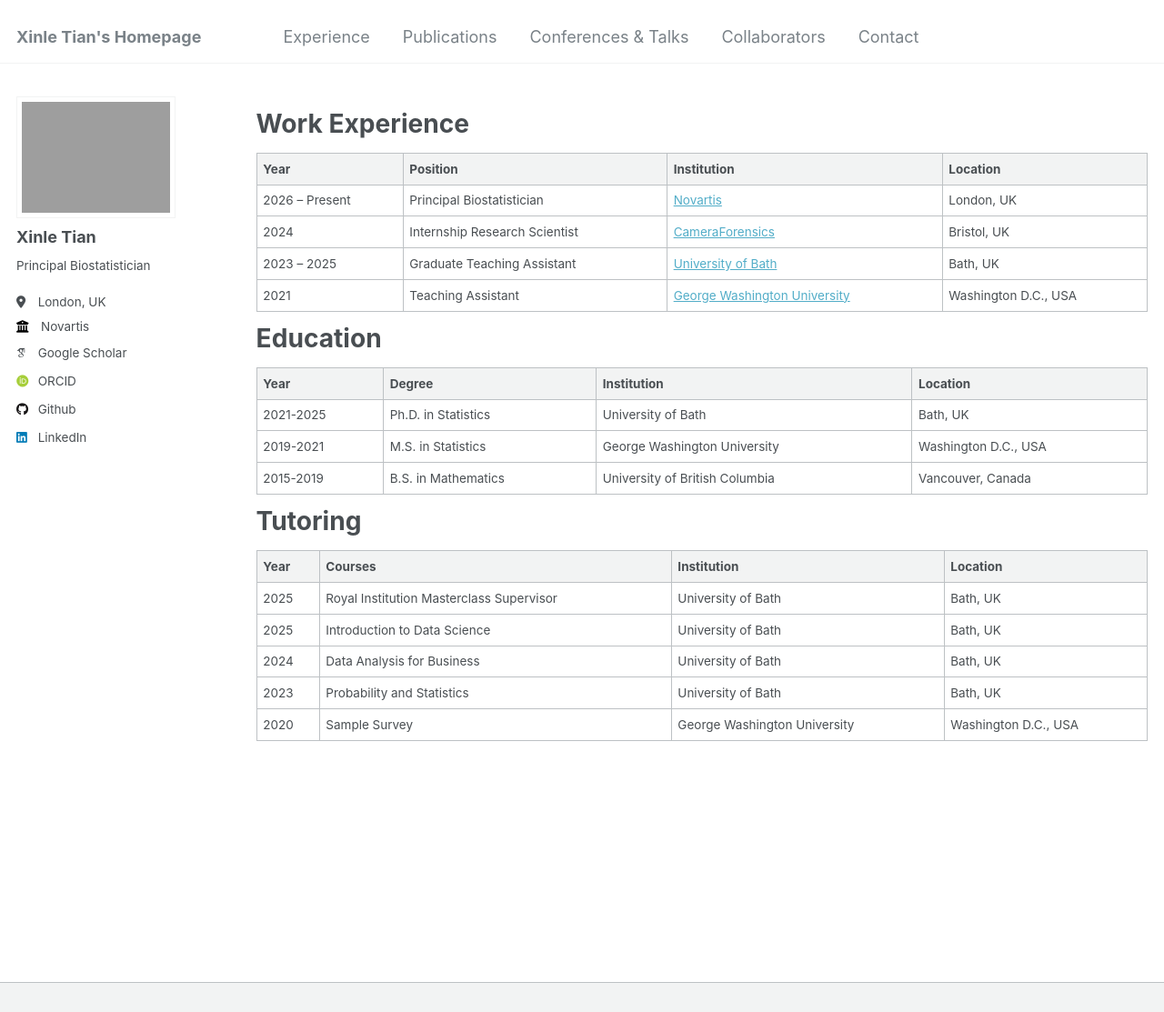
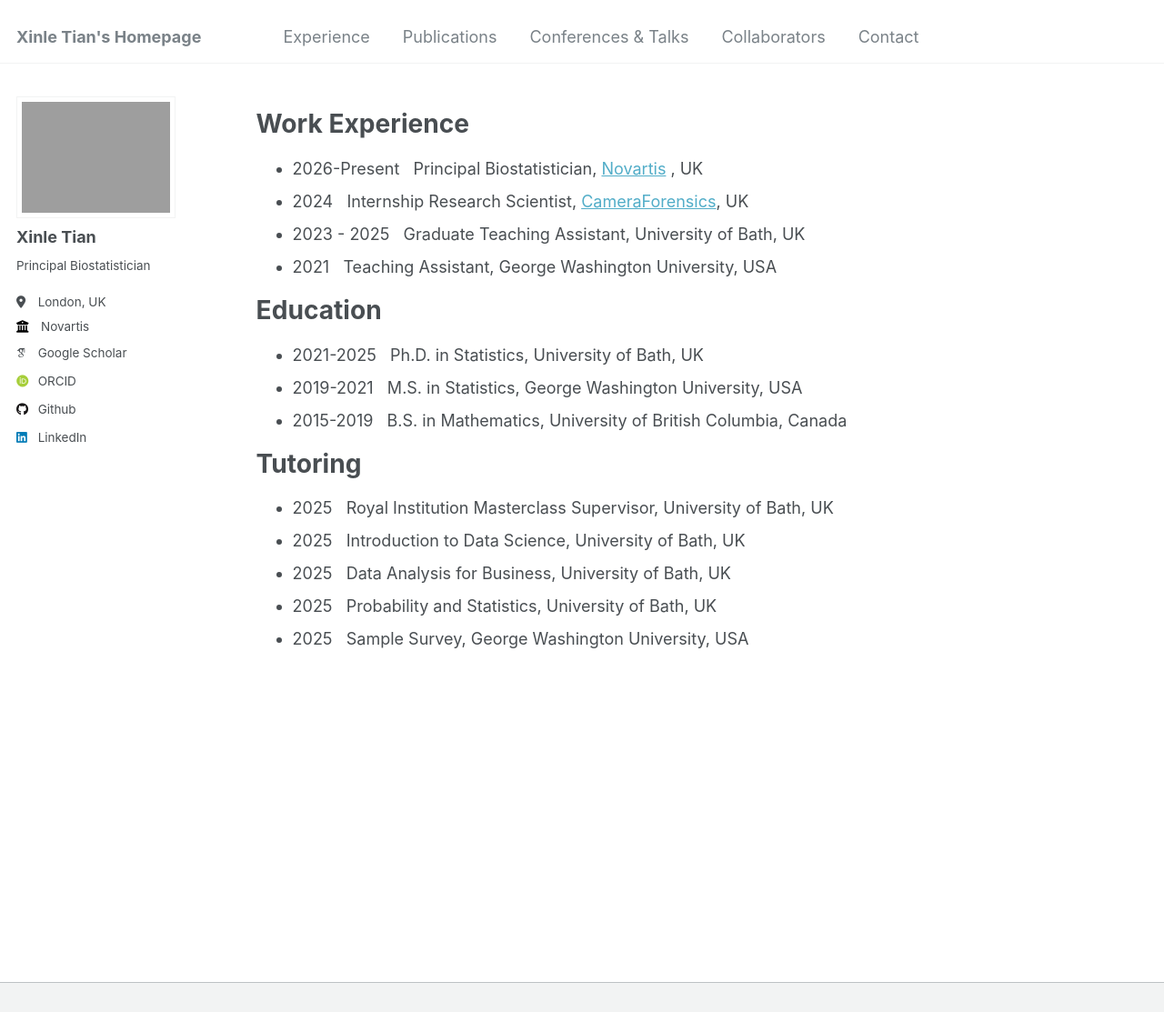
Before and after one commit to xinlet/xinlet.github.io, a Jekyll site: the page built from _pages/bio.md, in a window 1280 px wide and 1253 px high, cut to the strip 0-1113 px from the top of the window. Shown: the whole strip at 91% size. Built offline with Jekyll 4.4.1, drawn with Linux system fonts in a browser that asks for light colours; some web fonts are replaced.

Commit message:
Update bio.md

```diff
--- a/_pages/bio.md
+++ b/_pages/bio.md
@@ -9,33 +9,22 @@ author_profile: true
 
 Work Experience
 ======
-
-| Year            |   Position                    |  Institution                         |  Location |
-|---------------  |-----------------------        |-------------                         |-----------|
-| 2026 – Present  | Principal Biostatistician     |[Novartis](https://www.novartis.com/) | London, UK|
-| 2024            | Internship Research Scientist |[CameraForensics](https://www.cameraforensics.com/)| Bristol, UK|
-| 2023 – 2025     | Graduate Teaching Assistant   |[University of Bath](https://www.bath.ac.uk/)| Bath, UK|
-| 2021            | Teaching Assistant |[George Washington University](https://www.gwu.edu/)| Washington D.C., USA|
+* 2026-Present &nbsp; Principal Biostatistician, [Novartis](https://www.novartis.com/) , UK
+* 2024 &nbsp; Internship Research Scientist, [CameraForensics](https://www.cameraforensics.com/), UK
+* 2023 - 2025 &nbsp; Graduate Teaching Assistant, University of Bath, UK
+* 2021 &nbsp; Teaching Assistant, George Washington University, USA
 
 Education
 ======
-
-| Year       |   Degree              |  Institution                   |  Location |
-|------------|-----------------------|-------------                   |-----------|
-| 2021-2025  |  Ph.D. in Statistics  | University of Bath             | Bath, UK  |
-| 2019-2021  |  M.S. in Statistics   | George Washington University   | Washington D.C., USA|
-| 2015-2019  |  B.S. in Mathematics  | University of British Columbia |  Vancouver, Canada|
-
-
+* 2021-2025 &nbsp; Ph.D. in Statistics, University of Bath, UK
+* 2019-2021 &nbsp; M.S. in Statistics, George Washington University, USA
+* 2015-2019 &nbsp; B.S. in Mathematics, University of British Columbia, Canada
 
 
 Tutoring
 ======
-
-| Year       |   Courses             |  Institution                   |  Location |
-|------------|-----------------------|-------------                   |-----------|
-| 2025       |  Royal Institution Masterclass Supervisor  | University of Bath             | Bath, UK  |
-| 2025       |  Introduction to Data Science              | University of Bath             | Bath, UK  |
-| 2024       |  Data Analysis for Business                | University of Bath             | Bath, UK  |
-| 2023       |  Probability and Statistics                | University of Bath             | Bath, UK  |
-| 2020       |  Sample Survey                             | George Washington University   | Washington D.C., USA  |
+* 2025 &nbsp; Royal Institution Masterclass Supervisor, University of Bath, UK
+* 2025 &nbsp; Introduction to Data Science, University of Bath, UK
+* 2025 &nbsp; Data Analysis for Business, University of Bath, UK
+* 2025 &nbsp; Probability and Statistics, University of Bath, UK
+* 2025 &nbsp; Sample Survey, George Washington University, USA
```
